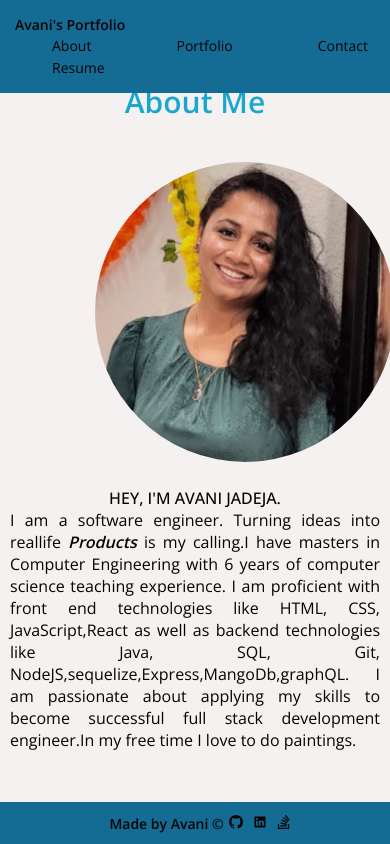
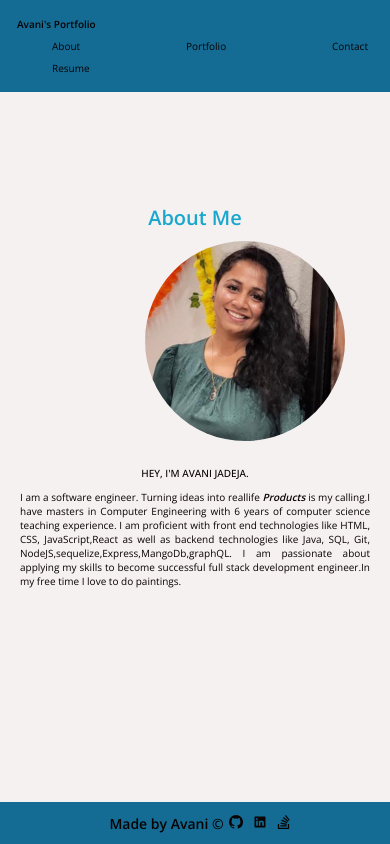
Before and after one commit to avanijadeja/react_portfolio, a React (Create React App) app: page / in a window 390 px wide. Built offline with nearby package versions, Linux system fonts and the light colour scheme.

Commit message:
Added decscription in portfolio image

```diff
--- a/src/components/Contact/index.js
+++ b/src/components/Contact/index.js
@@ -62,6 +62,7 @@ function Contact() {
               defaultValue={name}
               onBlur={handleChange}
               name="Name"
+              placeholder="Please Enter Your Name"
             />
           </div>
           <br></br>
@@ -76,6 +77,7 @@ function Contact() {
               defaultValue={email}
               name="email"
               onBlur={handleChange}
+              placeholder="Please Enter Your Email"
             />
           </div>
           <br></br>
@@ -90,6 +92,7 @@ function Contact() {
               name="Message"
               defaultValue={message}
               onBlur={handleChange}
+              placeholder="Pleae Enter Your Message"
               rows="6"
             />
           </div>
--- a/src/components/Portfolio/index.js
+++ b/src/components/Portfolio/index.js
@@ -18,6 +18,7 @@ const data = [
     image: barkBook,
     github: "https://github.com/avanijadeja/BarkBook",
     deploy: "https://avani-barkbook.herokuapp.com/",
+    description: "BarkBook is Dog and Groomer Dating App.",
     topics: "Express sequelize",
   },
   {
@@ -26,6 +27,8 @@ const data = [
     image: dayTime,
     github: "https://github.com/avanijadeja/work-day-scheduler",
     deploy: "https://avanijadeja.github.io/work-day-scheduler/",
+    description:
+      "Work Day Scheduler is a Calendar application that allows a user to save events for each hour of the day.",
     topics: "Javascript Bootstrap",
   },
   {
@@ -34,6 +37,8 @@ const data = [
     image: weather,
     github: "https://github.com/avanijadeja/weather-dashboard",
     deploy: "https://avanijadeja.github.io/weather-dashboard/",
+    description:
+      "weather dashboard website shows weather outlook for multiple cities.",
     topics: "Javascript Bootstrap",
   },
   {
@@ -42,6 +47,8 @@ const data = [
     image: Parkitivities,
     github: "https://github.com/avanijadeja/Parktivities",
     deploy: "https://avanijadeja.github.io/Parktivities/",
+    description:
+      "Parktivities is used to find national parks and their respective activities.",
     topics: "Javascript Bootstrap",
   },
   {
@@ -50,6 +57,7 @@ const data = [
     image: AvaniPortfolio,
     github: "https://github.com/avanijadeja/Avani_Portfolio",
     deploy: "https://avanijadeja.github.io/Avani_Portfolio/",
+    description: "Avani's Portfolio",
     topics: "Javascript Bootstrap",
   },
   {
@@ -58,6 +66,7 @@ const data = [
     image: ReactPortfolio,
     github: "https://github.com/avanijadeja/react_portfolio",
     deploy: "https://avanijadeja.github.io/react_portfolio/",
+    description: "Avani's Portfolio",
     topics: "React",
   },
 ];
@@ -78,6 +87,7 @@ function Portfolio() {
               image={item.image}
               github={item.github}
               deploy={item.deploy}
+              description={item.description}
               topics={item.topics}
             />
           );
--- a/src/components/Project/index.js
+++ b/src/components/Project/index.js
@@ -4,7 +4,7 @@ import React from "react";
 import { VscGithubInverted } from "react-icons/vsc";
 
 // function project argument value comes form portfolio index file
-const Project = ({ name, image, github, deploy, topics }) => {
+const Project = ({ name, image, github, deploy, description, topics }) => {
   return (
     <div className="container">
       <div className="item">
@@ -21,9 +21,14 @@ const Project = ({ name, image, github, deploy, topics }) => {
               <VscGithubInverted />
             </a>
           </h4>
+          <u></u>
           <br />
+          {/* display Decription */}
+          <h5>Description: {description}</h5>
+          <br></br>
+
           {/* display topics */}
-          <h5>{topics}</h5>
+          <h5>Technologies: {topics}</h5>
         </div>
       </div>
     </div>
--- a/src/index.css
+++ b/src/index.css
@@ -481,3 +481,89 @@ footer ul h2 {
     font-size: 16px;
   }
 }
+
+/* for size upto 576px its change this property */
+@media screen and (max-width: 576px) {
+  h1 {
+    font-size: 20px;
+    text-align: center;
+    justify-content: center;
+    padding-top: 10px;
+    padding-bottom: 10px;
+  }
+
+  .information {
+    margin: 0px;
+  }
+
+  /*  h2 CSS */
+  .information h2 {
+    text-align: center;
+    justify-content: center;
+    font-size: 10px;
+  }
+
+  /*  information paragraph CSS*/
+  .information p {
+    font-size: 10px;
+    padding: 10px;
+    /* font-weight: 300; */
+  }
+
+  /* About me image css */
+  .headshot-container {
+    display: flex;
+    align-items: center;
+    justify-content: center;
+    padding-bottom: 15px;
+    margin-left: 100px;
+  }
+  .sub-section {
+    flex-direction: column;
+  }
+  .headshot {
+    width: 200px;
+    border-radius: 150px;
+  }
+
+  input {
+    width: 200px;
+  }
+
+  textarea {
+    width: 200px;
+  }
+
+  /* item class inside container class CSS*/
+  .container .item {
+    width: 250px;
+    height: 100px;
+  }
+
+  /* inside projectInfo CSS  */
+  .container .item .projectInfo {
+    font-size: 15px;
+  }
+
+  .projectInfo h5 {
+    font-size: 10px;
+  }
+
+  header h4,
+  nav ul li a {
+    padding: 2px;
+    font-size: 10px;
+  }
+
+  .information {
+    font-size: 10px;
+  }
+
+  footer ul h2 {
+    font-size: 14px;
+    padding-right: 5px;
+  }
+  .logo {
+    font-size: 14px;
+  }
+}
```
